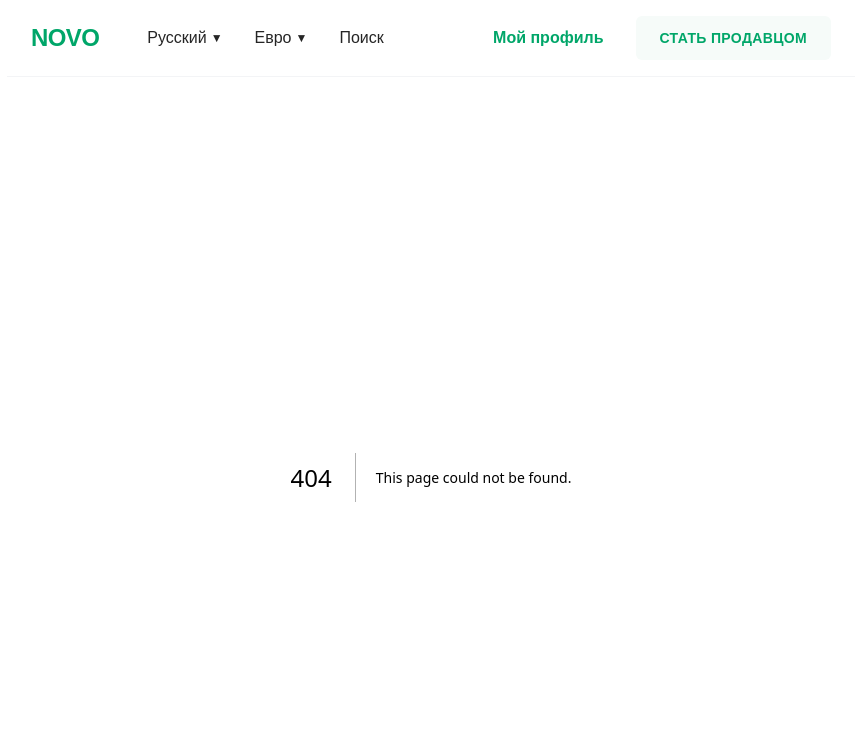
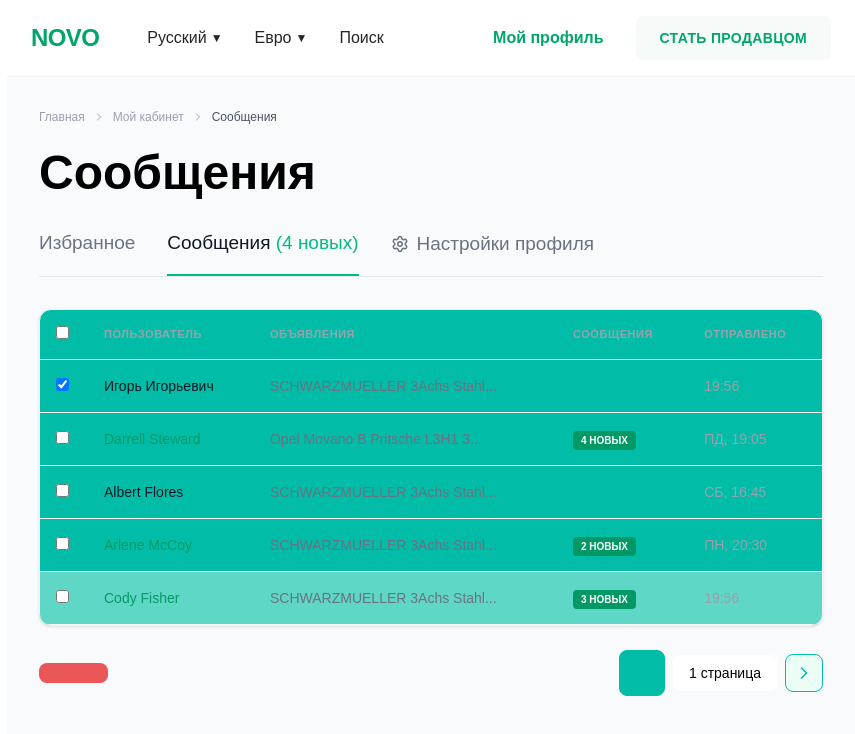
Before and after one commit to raimkulovbaiel1/fsd-next-app, a Next.js app: page /messages in a window 1280 px wide. Before the commit this address had no page. Shown: the top 734 px of the page, without its empty margins (209-1064 px from the left). Built offline with nearby package versions, Linux system fonts and the light colour scheme.

Commit message:
added end refact-Messages

```diff
--- /dev/null
+++ b/src/app/messages/page.tsx
@@ -0,0 +1,11 @@
+import {Messages} from '@/widgets/Messages'
+
+ const messages = () => {
+  return (
+    <div>
+        <Messages/>
+    </div>
+  )
+}
+
+export default messages;
--- /dev/null
+++ b/src/widgets/Messages/Messages.tsx
@@ -0,0 +1,83 @@
+import React from 'react';
+import { Trash2, ChevronLeft, ChevronRight, Settings } from 'lucide-react';
+import Link from 'next/link';
+
+export const Messages = () => {
+  const messages = [
+    { id: 1, user: "Игорь Игорьевич", ad: "SCHWARZMUELLER 3Achs Stahl...", time: "19:56", checked: true },
+    { id: 2, user: "Darrell Steward", ad: "Opel Movano B Pritsche L3H1 3...", time: "ПД, 19:05", badge: "4 новых" },
+    { id: 3, user: "Albert Flores", ad: "SCHWARZMUELLER 3Achs Stahl...", time: "СБ, 16:45" },
+    { id: 4, user: "Arlene McCoy", ad: "SCHWARZMUELLER 3Achs Stahl...", time: "ПН, 20:30", badge: "2 новых" },
+    { id: 5, user: "Cody Fisher", ad: "SCHWARZMUELLER 3Achs Stahl...", time: "19:56", badge: "3 новых", active: true },
+  ];
+
+  return (
+    <div className="max-w-7xl mx-auto p-4 md:p-8 bg-[#f9fafb] min-h-screen">
+      <nav className="flex items-center space-x-2 text-xs text-gray-400 mb-6">
+        <Link href="/">Главная</Link>
+        <ChevronRight size={12} />
+        <Link href="/">Мой кабинет</Link>
+        <ChevronRight size={12} />
+        <span className="text-gray-600">Сообщения</span>
+      </nav>
+
+      <h1 className="text-4xl md:text-5xl font-bold mb-8">Сообщения</h1>
+
+      <div className="flex space-x-8 border-b text-[19px] mt-[30px] border-gray-200 mb-8 overflow-x-auto whitespace-nowrap">
+        <Link href="/Wishlist" className="pb-4 text-gray-500 font-medium">Избранное</Link>
+        <button className="pb-4 border-b-2 border-emerald-500 text-gray-900 font-medium">
+          Сообщения <span className="text-emerald-500">(4 новых)</span>
+        </button>
+        <Link href="/settings" className="pb-4 text-gray-500 font-medium flex items-center">
+          <Settings size={18} className="mr-2" /> Настройки профиля
+        </Link>
+      </div>
+
+      <div className="bg-[#01bda7] rounded-xl shadow-sm border border-gray-100 overflow-hidden">
+        <div className="overflow-x-auto">
+          <table className="w-full text-left">
+            <thead className="text-[11px] uppercase tracking-wider text-gray-400 border-b border-gray-50">
+              <tr>
+                <th className="p-4 w-12"><input type="checkbox" className="rounded border-gray-300" /></th>
+                <th className="p-4">Пользователь</th>
+                <th className="p-4">Объявления</th>
+                <th className="p-4">Сообщения</th>
+                <th className="p-4">Отправлено</th>
+              </tr>
+            </thead>
+            <tbody className="text-sm">
+              {messages.map((msg) => (
+                <tr key={msg.id} className={`border-b border-gray-50 hover:bg-gray-50 transition ${msg.active ? 'bg-emerald-50/40' : ''}`}>
+                  <td className="p-4"><input type="checkbox" checked={msg.checked} className="rounded border-gray-300 text-emerald-500" /></td>
+                  <td className={`p-4 font-medium ${msg.badge ? 'text-emerald-600' : 'text-gray-900'}`}>{msg.user}</td>
+                  <td className="p-4 text-gray-500 truncate max-w-75">{msg.ad}</td>
+                  <td className="p-4">
+                    {msg.badge && (
+                      <span className="bg-emerald-600 text-white text-[10px] px-2 py-1 rounded font-bold uppercase">
+                        {msg.badge}
+                      </span>
+                    )}
+                  </td>
+                  <td className="p-4 text-gray-400">{msg.time}</td>
+                </tr>
+              ))}
+            </tbody>
+          </table>
+        </div>
+      </div>
+
+      <div className="flex flex-col md:flex-row justify-between items-center mt-6 gap-4">
+        <button className="flex items-center  bg-[#EB5757] text-[#EB5757] rounded-lg  transition text-sm font-medium">
+          <Trash2 size={16} />
+          <span>Удалить</span>
+        </button>
+
+        <div className="flex items-center space-x-2">
+          <button className="p-3 border rounded-lg bg-[#01bda7] text-[#01bda7]"><ChevronLeft size={20}/></button>
+          <span className="px-4 py-2 bg-white rounded-lg text-sm">1 страница</span>
+          <button className="p-2 border rounded-lg bg-emerald-50 text-[#01bda7]"><ChevronRight size={20}/></button>
+        </div>
+      </div>
+    </div>
+  );
+};
--- /dev/null
+++ b/src/widgets/Messages/index.ts
@@ -0,0 +1 @@
+export { Messages } from "./Messages";
```
